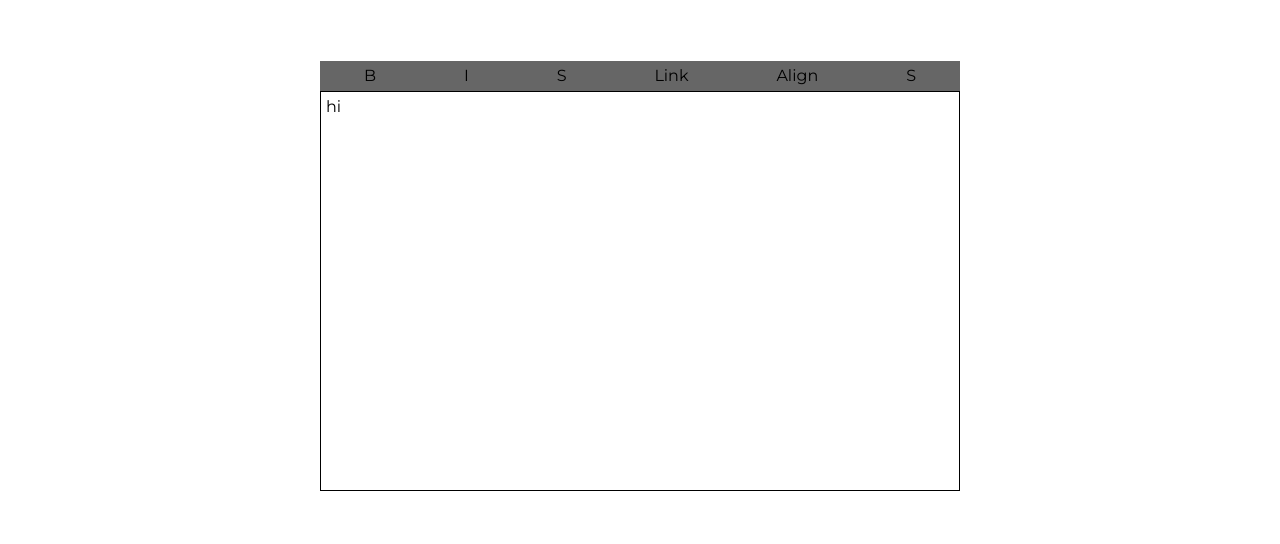
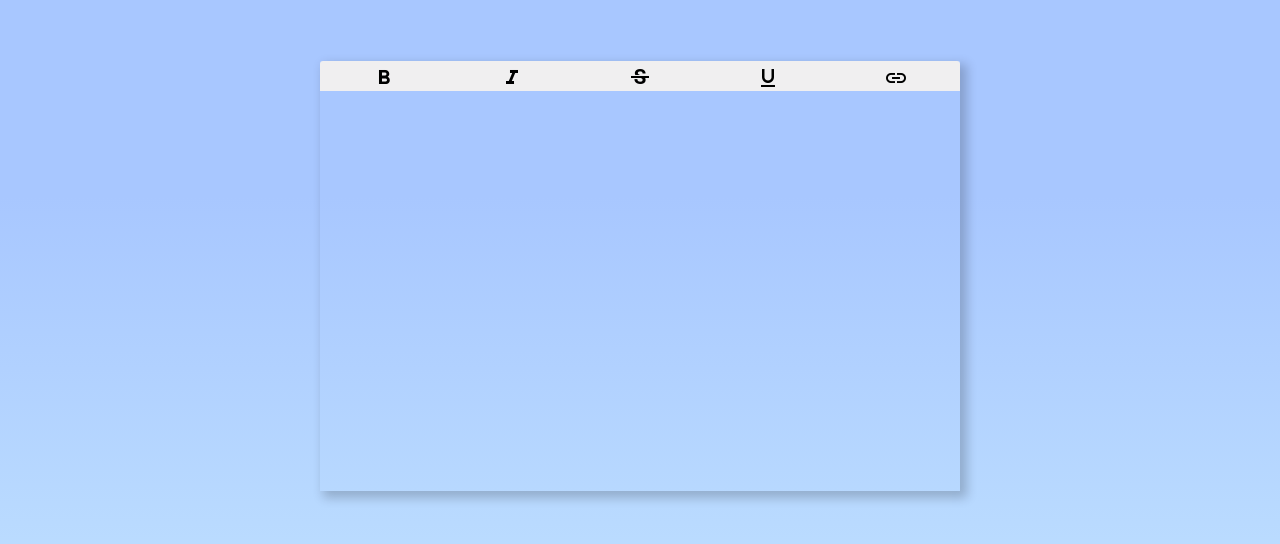
Before and after one commit to pferreirafabricio/js-text-editor, a plain HTML site: page index.html in a window 1280 px wide. Shown: the part 124-668 px from the top of the page. Drawn offline with Linux system fonts and the light colour scheme.

Commit message:
Textarea para o texto a ser digitado pelo usuário e adicionado material icons

```diff
--- a/index.html
+++ b/index.html
@@ -2,7 +2,10 @@
 
 <head>
     <title>You text edited NOW!</title>
-    <link rel="stylesheet" type="text/css" href="./styles.css"/>
+    <link rel="stylesheet" type="text/css" href="./styles.css" />
+
+    <!-- Material Icons -->
+    <link href="https://fonts.googleapis.com/icon?family=Material+Icons" rel="stylesheet">
 </head>
 
 <body>
@@ -16,16 +19,15 @@
         <form class="formText">
             <div class="editOptions">
                 <ul>
-                    <li>B</li>
-                    <li>I</li>
-                    <li>S</li>
-                    <li>Link</li>
-                    <li>Align</li>
-                    <li>S</li>
+                    <li><i class="material-icons">format_bold</i></li>
+                    <li><i class="material-icons">format_italic</i></li>
+                    <li><i class="material-icons">strikethrough_s</i></li>
+                    <li><i class="material-icons">format_underlined</i></li>
+                    <li><i class="material-icons">link</i></li>
                 </ul>
             </div>
             <div class="inputText">
-               <div contenteditable="true">hi</div>
+                <textarea></textarea>
             </div>
         </form>
     </main>
--- a/styles.css
+++ b/styles.css
@@ -1,4 +1,12 @@
 @import url('https://fonts.googleapis.com/css?family=Montserrat:400,700,900&display=swap');
+
+:root {
+    --gray: rgb(36, 36, 36);
+    --baby-blue: #c1e3ff;
+    --blue: #a8c7ff;
+    --white-gray: #f0eff0;
+    --white: #fafaf9;
+}
 
 * {
     margin: 0;
@@ -8,8 +16,13 @@
 }
 
 html, body, #main {
-    font-family: Montserrat;
+    font-family: Montserrat, sans-serif;
     height: 100%;
+}
+
+body {
+    background: linear-gradient(0deg, var(--baby-blue), var(--blue) 60%);
+    /* background: linear-gradient(135deg, red, blue 60%); */
 }
 
 #main {
@@ -21,29 +34,40 @@ html, body, #main {
 
 #main .formText {
     width: 50vw;
+    box-shadow: 5px 5px 10px 2px rgba(0, 0, 0, 0.2);
 }
 
 #main .formText .editOptions {
     width: 100%;
     height: 30px;
-    background-color: #666;
+    background-color: var(--white-gray);
+    /* background: linear-gradient(10deg, var(--white-gray), var(--white)); */
+    border-radius: 3px 3px 0 0;
 }
 
 #main .formText .editOptions ul {
     display: flex;
     flex-direction: row;
     list-style: none;
+    /* align-items: center; */
     justify-content: space-around;
 }
 
 #main .formText .editOptions ul li{
+    font-weight: 700;
     padding: 5px;
     cursor: pointer;
 }
 
-#main .formText .inputText div{
-    border: 1px solid #000;
+#main .formText .inputText textarea {
     height: 50%;
     width: 100%;
-    padding: 5px;
+    padding: 15px 10px;
+    border-radius: 0 0 3px 3px;
+    resize: none;
+    overflow: auto;
+    border: 0px;
+    outline: 0px;
+    background-color: transparent;
+    font-size: 20px;
 }
```
